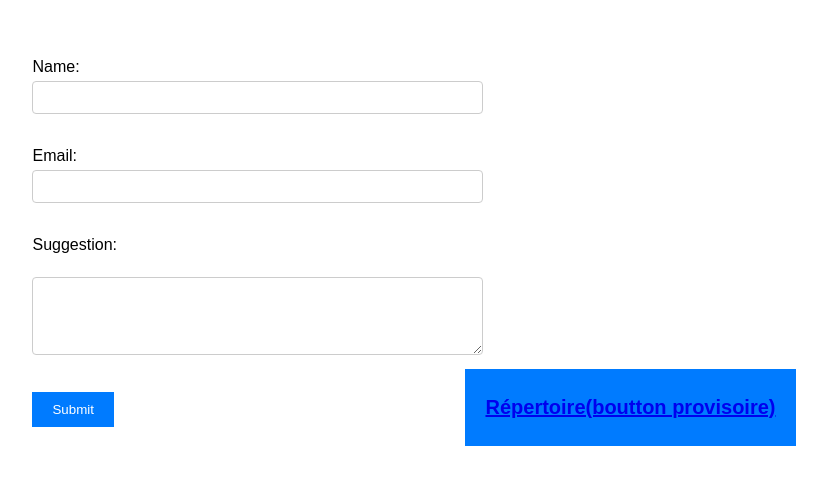
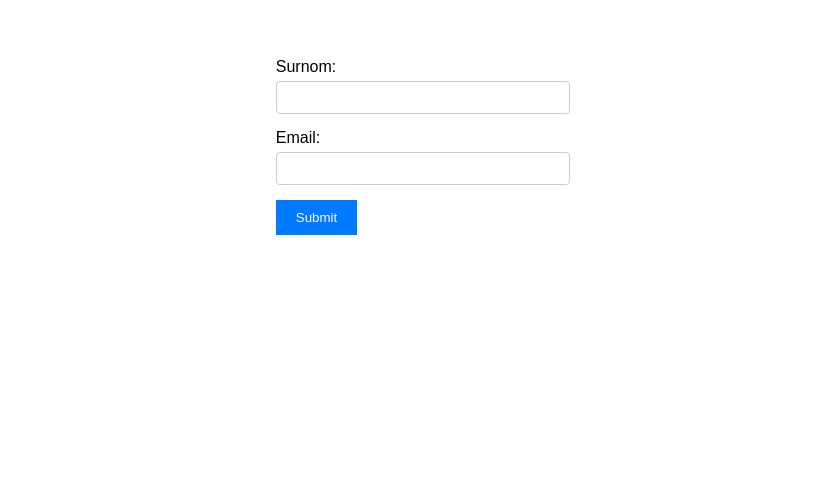
Before and after one commit to lyradix/karaoke, an Angular app: page /Contact in a window 1280 px wide. Shown: the top 484 px of the page, without its empty margins (226-1053 px from the left). Built offline with nearby package versions, Linux system fonts and the light colour scheme.

Commit message:
contact form ts configured and sending data to api

```diff
--- a/src/app/contact/contact.html
+++ b/src/app/contact/contact.html
@@ -6,24 +6,23 @@
     <title>Document</title>
 </head>
 <body>
-    <form action="submit" class="formContact">
-        <label for="name">Name:</label>
-        <input type="text" id="name" name="name" required><br><br>
+    <form (submit)="onSubmit($event)" class="formContact">
+        <label for="nickname">Surnom:</label>
+        <input type="text" id="nickname" name="nickname" required
+         (change)="nickname($event)">
 
         <label for="email">Email:</label>
-        <input type="email" id="email" name="email" required><br><br>
-
+        <input type="email" id="email" name="email" required
+         (change)="email($event)">
+<!--
         <label for="message">Suggestion:</label><br>
-        <textarea id="message" name="message" rows="4" cols="50" required></textarea><br><br>
+        <textarea id="message" name="message" rows="4" cols="50" required></textarea><br><br> -->
 
         <button type="submit">
-            <a routerLink="/SongDirectory"></a>
+            <!-- <a routerLink="/SongDirectory"></a> -->
             Submit</button>
     </form>
 
-    <button>
-        <h2><a routerLink="/SongDirectory">Répertoire(boutton provisoire)</a></h2>
-    </button>
 
     <style>
         body {
--- a/src/app/contact/contact.ts
+++ b/src/app/contact/contact.ts
@@ -1,12 +1,44 @@
-import { Component } from '@angular/core';
-import { RouterLink } from '@angular/router';
+import { HttpClient } from '@angular/common/http';
+import { Component, } from '@angular/core';
 
 @Component({
   selector: 'app-contact',
-  imports: [RouterLink],
+  imports: [],
   templateUrl: './contact.html',
   styleUrl: './contact.scss',
 })
 export class Contact {
+  nicknameValue: string = '';
+  emailValue: string = '';
 
+  constructor(private http: HttpClient) {}
+
+  nickname(event: Event) {
+    this.nicknameValue = (event.target as HTMLInputElement).value;
+  }
+
+  email(event: Event) {
+    this.emailValue = (event.target as HTMLInputElement).value;
+  }
+
+    public apiUrl = 'http://192.168.1.164:8000';
+
+     onSubmit(event: Event) {
+    event.preventDefault();
+
+    if(this.nicknameValue && this.emailValue) {
+
+      const eventData = {
+        nickname: this.nicknameValue,
+        email: this.emailValue,
+      };
+
+       this.http.post(`${this.apiUrl}/postSinger`, eventData).
+       subscribe(
+         (response) =>console.log(eventData),
+      );
+    } else {
+      console.warn('Veuillez remplir tous les champs du formulaire.');
+    }
+    }
 }
--- a/src/app/song-directory/song-directory.scss
+++ b/src/app/song-directory/song-directory.scss
@@ -34,7 +34,7 @@
             height: fit-content;
             overflow-y: scroll;
             scrollbar-width: thin;
-            max-height: 100px;
+            max-height: 200px;
             overflow-wrap: break-word;
         }
 
--- a/src/app/song-directory/song-directory.ts
+++ b/src/app/song-directory/song-directory.ts
@@ -15,7 +15,7 @@ interface Song { title: string; }
 })
 export class SongDirectory implements OnInit {
 
-  public apiUrl = 'http://127.0.0.1:8000';
+  public apiUrl = 'http://192.168.1.164:8000';
 
   songData: Song[] = [];
   filteredSongsList: Song[] = [];
```
